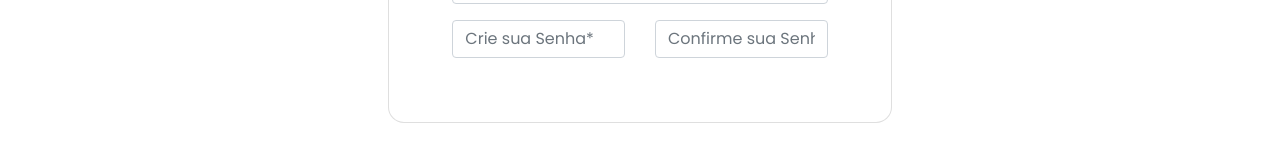
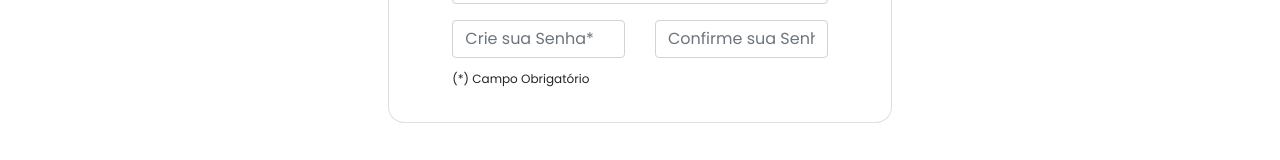
Before and after one commit to LucasDoGit/projeto-loja-virtual, a plain HTML site: page pages/cadastro.html in a window 1280 px wide. Shown: the part 515-675 px from the top of the page. Drawn offline with nearby package versions, Linux system fonts and the light colour scheme.

Commit message:
Aba cadastro
Campo obrigatório

```diff
--- a/css/styles.css
+++ b/css/styles.css
@@ -810,3 +810,13 @@ footer{
     from {margin-right: -150vw;}
     to {margin-right: -50vw;}
 }
+
+
+/* Pagina de Cadastro */
+.campo-obrigatorio {
+    position: absolute;
+    top: 50px;
+    left: 15px;
+    font-size: 12px;
+    opacity: 1;
+}
--- a/pages/cadastro.html
+++ b/pages/cadastro.html
@@ -53,8 +53,8 @@
           <div class="row d-flex justify-content-center align-items-center h-100">
             <div class="col-12 col-md-8 col-lg-6 col-xl-5 ">
               <div class="card shadow-2-strong container " style="border-radius: 1rem;">
+
                 <div class="card-body p-5 text-center ">
-
                     <form method="post">
                         <div class="row">
                           <div class="col-md-6">
@@ -91,7 +91,9 @@
                             <div class="col-md-6">
                               <div class="form-group first">
                                 <input type="text" class="form-control" placeholder="Crie sua Senha*" id="criarSenha">
+                                <span class="campo-obrigatorio">(*) Campo Obrigatório</span>
                               </div>
+
                             </div>
                             <div class="col-md-6">
                               <div class="form-group first">
@@ -99,10 +101,9 @@
                               </div>
                             </div>
                           </div>
+                      </div>
+            </div>
 
-
-              </div>
-            </div>
           </div>
         </div>
       </section>
```
